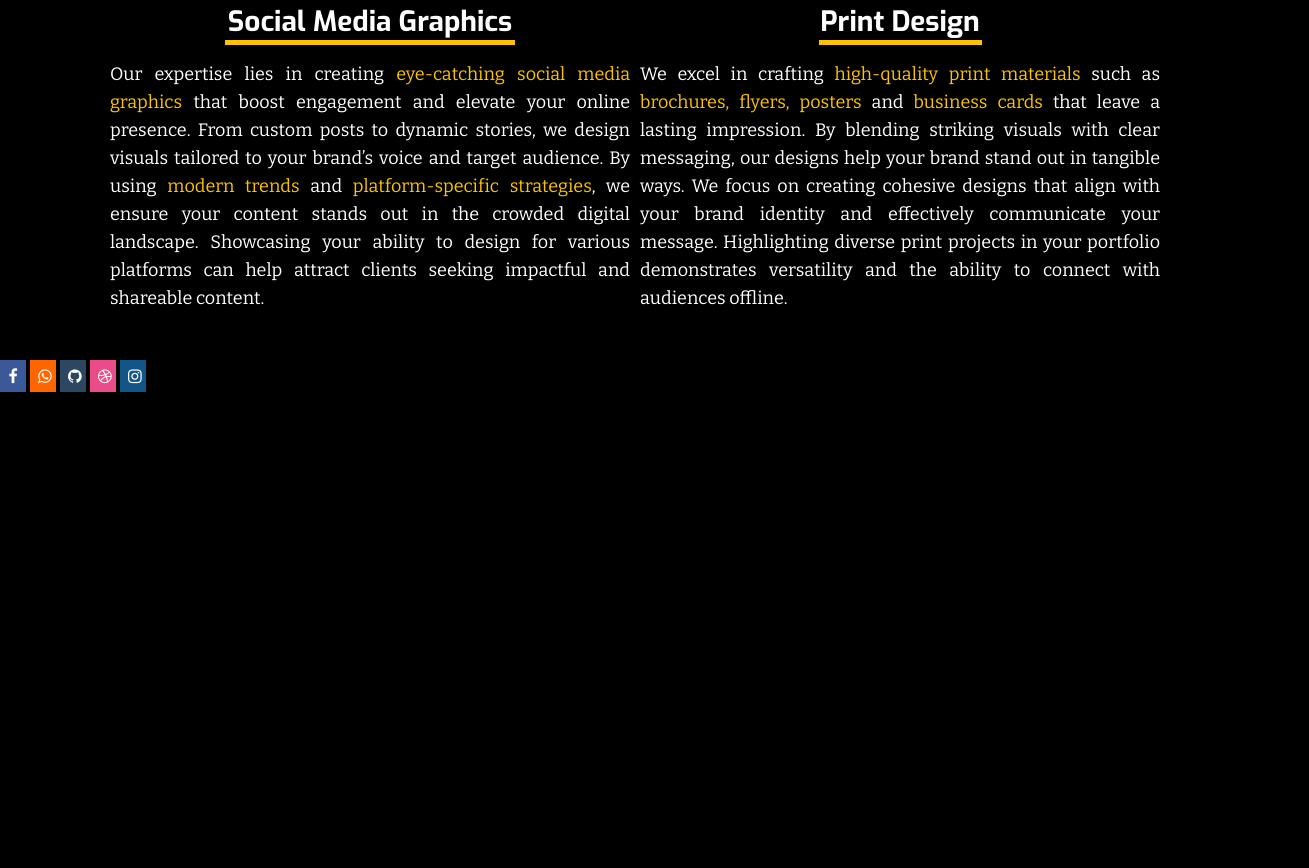
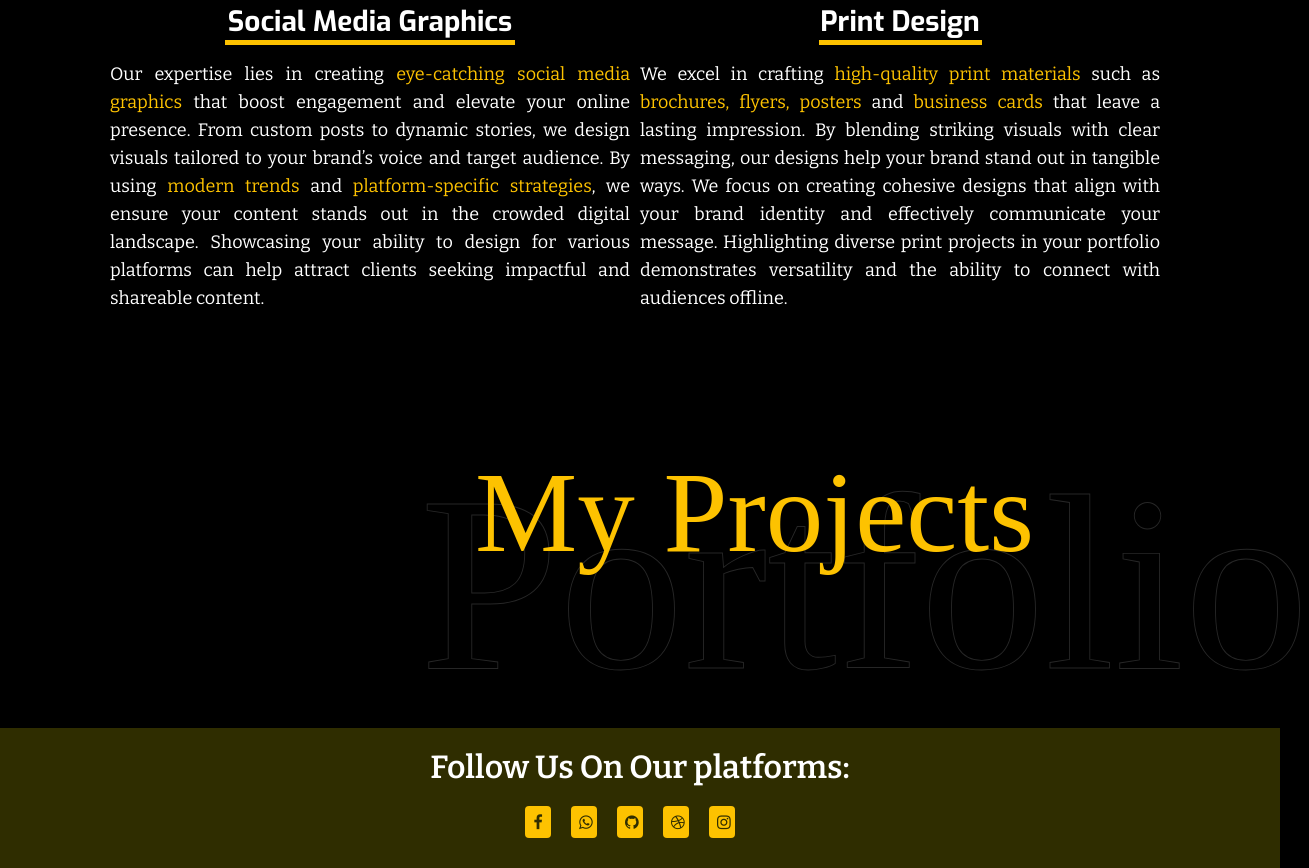
Before and after one commit to arsene774/Miles, a plain HTML site: page miles.html in a window 1280 px wide. Shown: the part 1923-2791 px from the top of the page, 1309 px wide, since content can reach past the window. Before the commit the page ends 2315 px from the top, so only its background shows below. Drawn offline with nearby package versions, Linux system fonts and the light colour scheme; a web font is replaced by a local one.

Commit message:
added a footer

```diff
--- a/miles.css
+++ b/miles.css
@@ -129,7 +129,7 @@ li a:active {
     background-color: #CC9C00;
     border: none;
     height: 36px;
-    width: 125px;
+    width: 140px;
     font-size: 15px;
     font-family: "Alata", serif;
     font-weight: 400;
@@ -330,24 +330,52 @@ li a:active {
     width: 10px;
     text-align: center;
     text-decoration: none;
-  }
-  .fa-facebook {
-    background: #3B5998;
+}
+#my-projects {
+    color: #FDC200;
+    font-family: "Jomhuria", serif;
+    font-weight: 400;
+    font-style: normal;
+    font-family: "Jomhuria", serif;
+    font-weight: 400;
+    font-style: normal;
+    font-size: 115px;
+    position: absolute;
+    top: 2370px;
+    left: 475px;
+}
+#portfolio {
+    color: rgb(0, 0, 0);
+    font-size: 250px;
+    font-family: "Jomhuria", serif;
+    font-weight: 400;
+    font-style: normal;
+    -webkit-text-stroke: 0.9px rgb(255, 255, 255);
+    opacity: 15%;
+    padding-left: 420px;
+    padding-top: 80px;
+}
+#footer {
+    background-color: #2F2D00;
+    height: 140px;
+}
+#footer-text {
     color: white;
-  }
-  .fa-instagram {
-    background: #125688;
-    color: white;
-  }
-  .fa-github {
-    background: #2c4762;
-    color: white;
-  }
-  .fa-whatsapp {
-    background: #ff6600;
-    color: white;
-  }
-  .fa-dribbble {
-    background: #ea4c89;
-    color: white;
-  }
+    font-family: "Bitter", serif;
+    font-optical-sizing: auto;
+    font-weight: 600;
+    font-style: normal;
+    text-align: center;
+    padding-top: 20px;
+}
+#footer-icons {
+      display: flex;
+      justify-content: center;
+      padding-top: 20px;
+}
+#footer-icons a {
+    color: #2F2D00;
+    background-color: #FDC200;
+    border-radius: 4px;
+    text-decoration: none;
+}
--- a/miles.html
+++ b/miles.html
@@ -29,7 +29,7 @@
             <h1 class="name">I'm Arsene Hirwa</h1>
         </div>
         <h1 class="name1">Professional Graphic Designer</h1>
-        <button class="download"> <i class="fa fa-download"></i></i> Download CV</button>
+        <button class="download"> <i class="fa fa-download"></i> Download CV</button>
     </main>
     <main>
         <div id="who2">
@@ -85,12 +85,21 @@
             </div>
         </div>
     </main>
-    <footer>
-        <a href="#" class="fa fa-facebook"></a>
-        <a href="#" class="fa fa-whatsapp"></a>
-        <a href="#" class="fa fa-github"></a>
-        <a href="#" class="fa fa-dribbble"></a>
-        <a href="#" class="fa fa-instagram"></a>
+    <main>
+        <div>
+            <h1 id="portfolio">Portfolio</h1>
+            <h1 id="my-projects">My Projects</h1>
+        </div>
+    </main>
+    <footer id="footer">
+        <h1 id="footer-text">Follow Us On Our platforms:</h1>
+        <div id="footer-icons">
+            <li><a href="#" class="fa fa-facebook"></a></li>
+            <li><a href="#" class="fa fa-whatsapp"></a></li>
+            <li><a href="#" class="fa fa-github"></a></li>
+            <li><a href="#" class="fa fa-dribbble"></a></li>
+            <li><a href="#" class="fa fa-instagram"></a></li>
+        </div>
     </footer>
 </body>
 </html>
```
